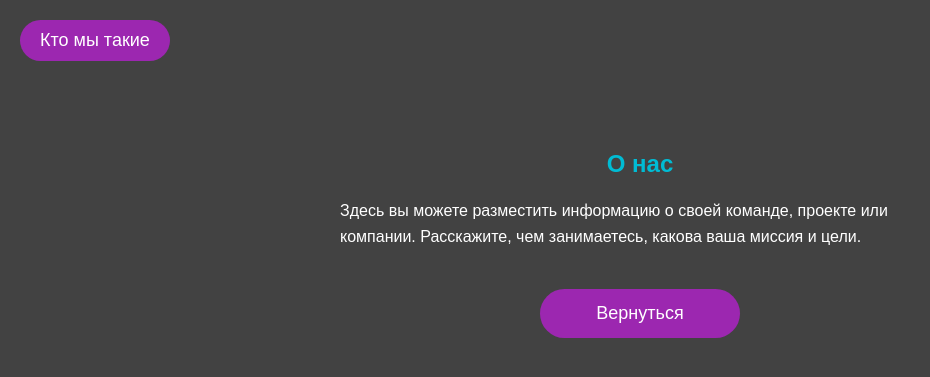
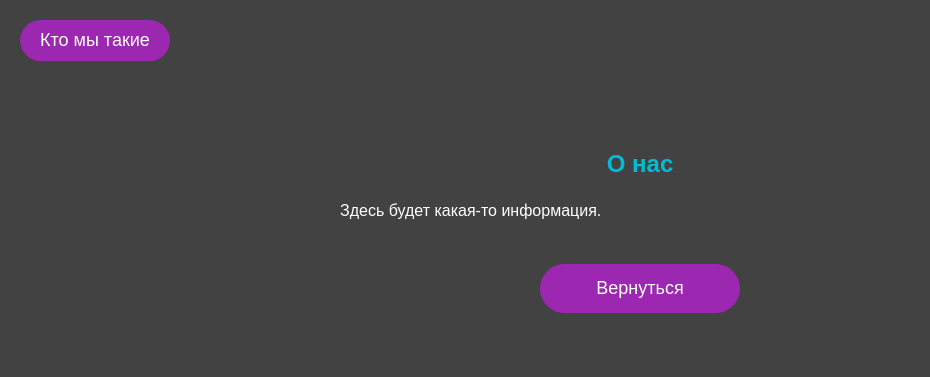
Before and after one commit to reDan22/SiteAudit, a Flask app: page /about in a window 1280 px wide. Shown: the top 377 px of the page, without its empty margins (0-930 px from the left). Run offline with Flask 3, Linux system fonts and the light colour scheme.

Commit message:
ver 0.0.2

```diff
--- a/templates/about.html
+++ b/templates/about.html
@@ -62,8 +62,7 @@
 
   <h2>О нас</h2>
   <p>
-    Здесь вы можете разместить информацию о своей команде, проекте или компании.
-    Расскажите, чем занимаетесь, какова ваша миссия и цели.
+    Здесь будет какая-то информация.
   </p>
 
   <!-- Кнопка «Вернуться на главную» -->
```
